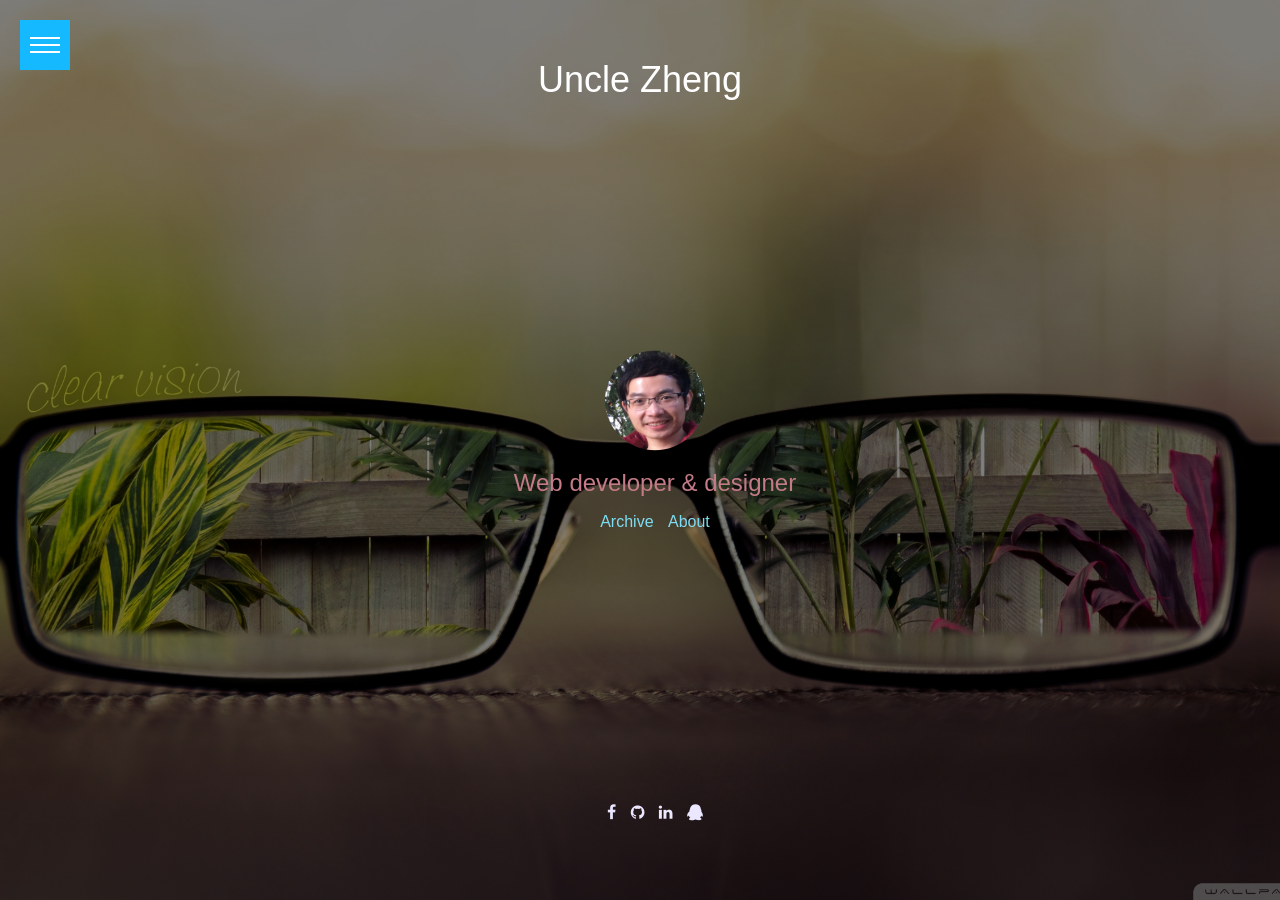
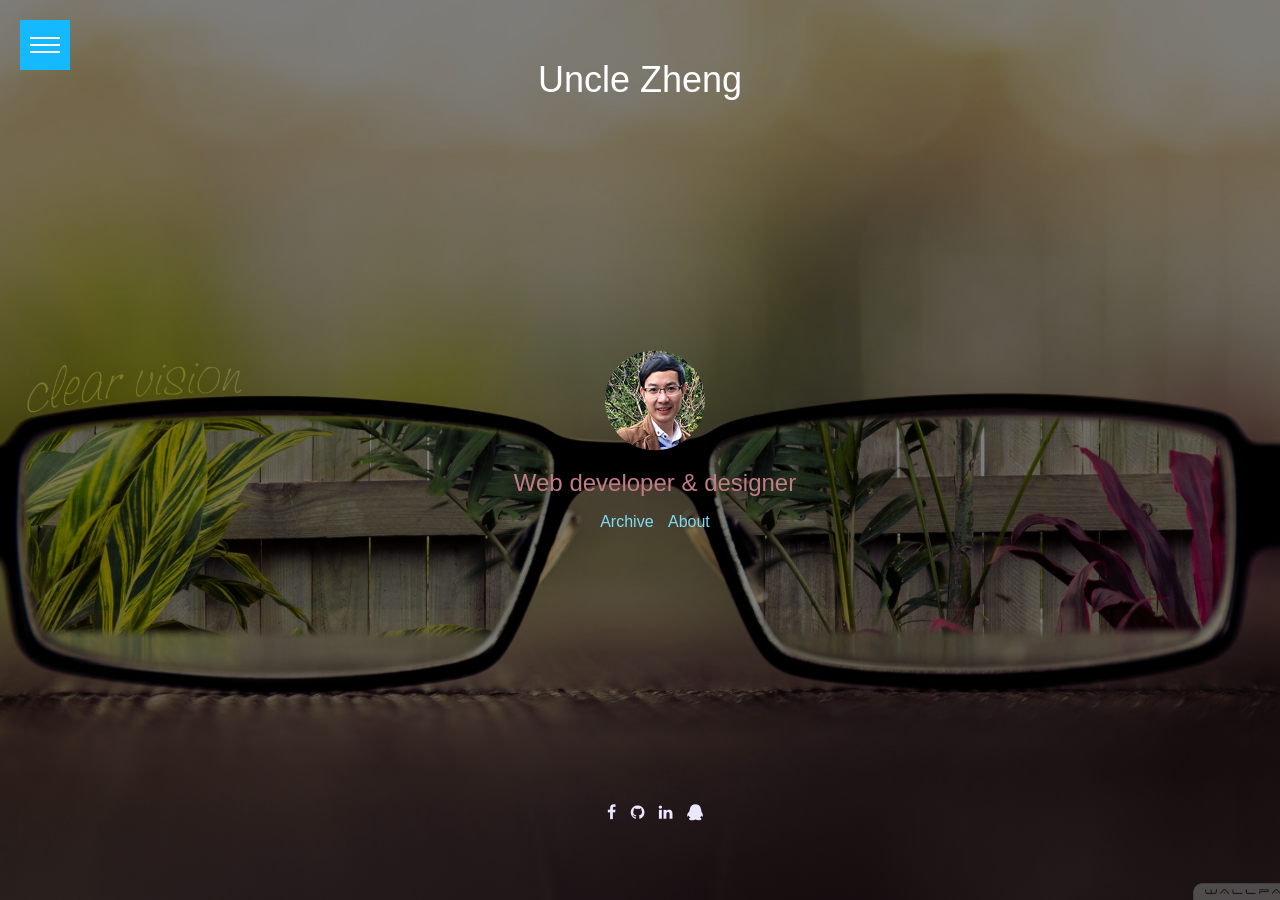
Before and after one commit to zhengyongbo/zhengyongbo.github.io, a Jekyll site: the page built from index.html, in a window 1280 px wide. Built offline with Jekyll 4.4.1, drawn with Linux system fonts in a browser that asks for light colours; the list of posts is cut into pages by our own code.

Commit message:
Update index.html

```diff
--- a/index.html
+++ b/index.html
@@ -19,7 +19,7 @@ fa: "fa fa-home"
 
                 <div class="profile-body">
                     <div>
-                        <img src="/dist/images/avatar.jpg" class="avatar img-circle">
+                        <img src="/dist/images/avatar1.png" class="avatar img-circle">
                     </div>
                     <h3>Web developer & designer</h3>
                     <ul class="inline-list1 text-center links-list">
```
